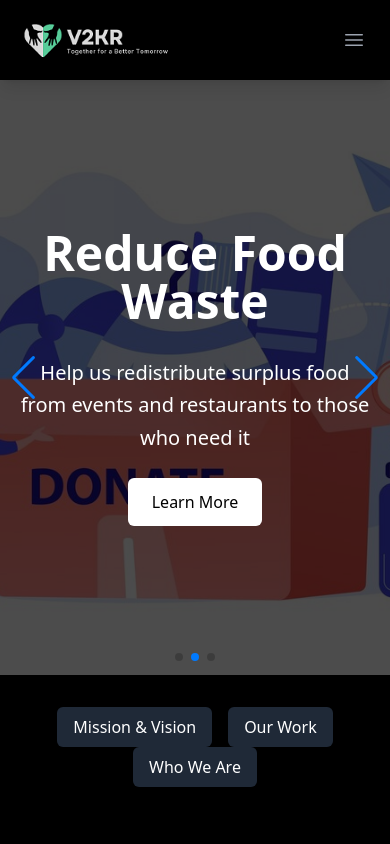
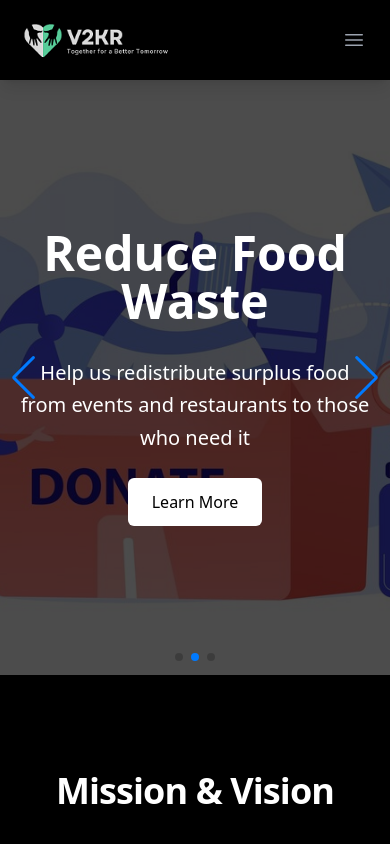
Before and after one commit to Kevis-Mevada/HacktoSkill, a Next.js app: page / in a window 390 px wide. Shown: the top 844 px of the page. Built offline with nearby package versions, Linux system fonts and the light colour scheme.

Commit message:
Responsive(1)

```diff
--- a/src/app/page.tsx
+++ b/src/app/page.tsx
@@ -110,17 +110,7 @@ export default function Home() {
       </div>
 
       {/* Navigation Buttons for Sections */}
-      <div className="py-8 text-center">
-        <button onClick={() => scrollToSection('mission-vision')} className="mx-2 px-4 py-2 bg-gray-800 rounded-md hover:bg-gray-700 transition">
-          Mission & Vision
-        </button>
-        <button onClick={() => scrollToSection('our-work')} className="mx-2 px-4 py-2 bg-gray-800 rounded-md hover:bg-gray-700 transition">
-          Our Work
-        </button>
-        <button onClick={() => scrollToSection('who-we-are')} className="mx-2 px-4 py-2 bg-gray-800 rounded-md hover:bg-gray-700 transition">
-          Who We Are
-        </button>
-      </div>
+
 
       {/* About Sections */}
       {sections.map((section, index) => (
```
